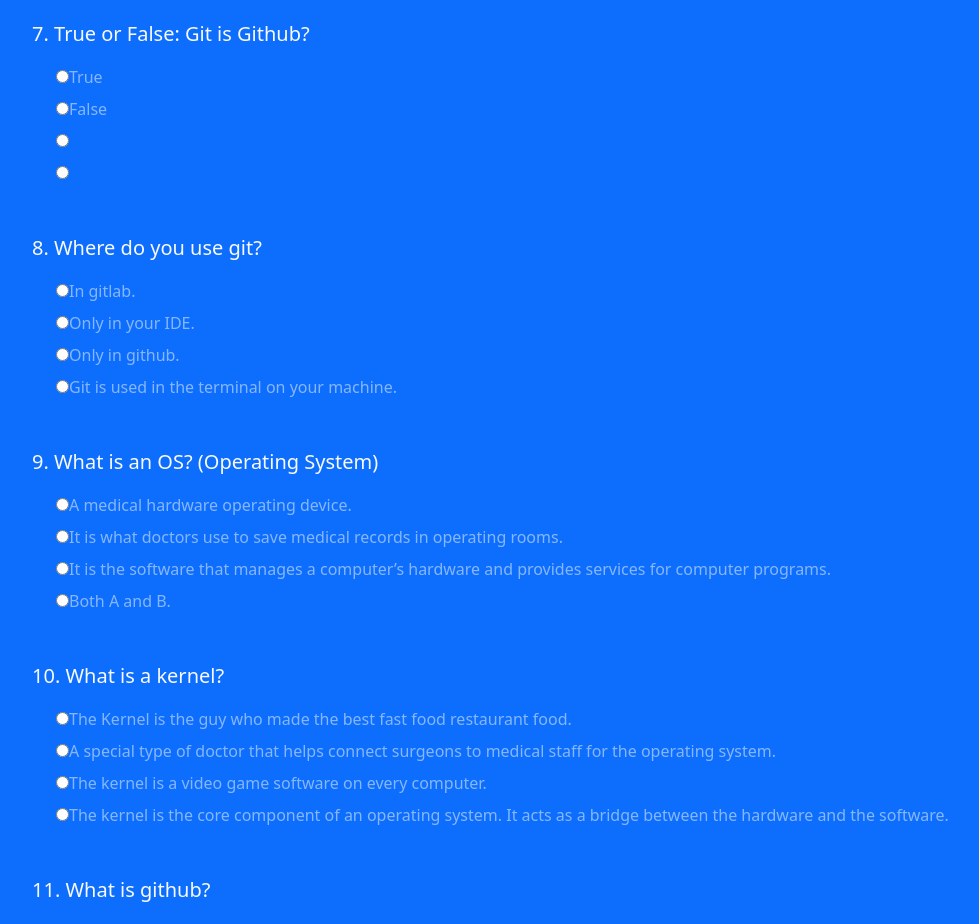
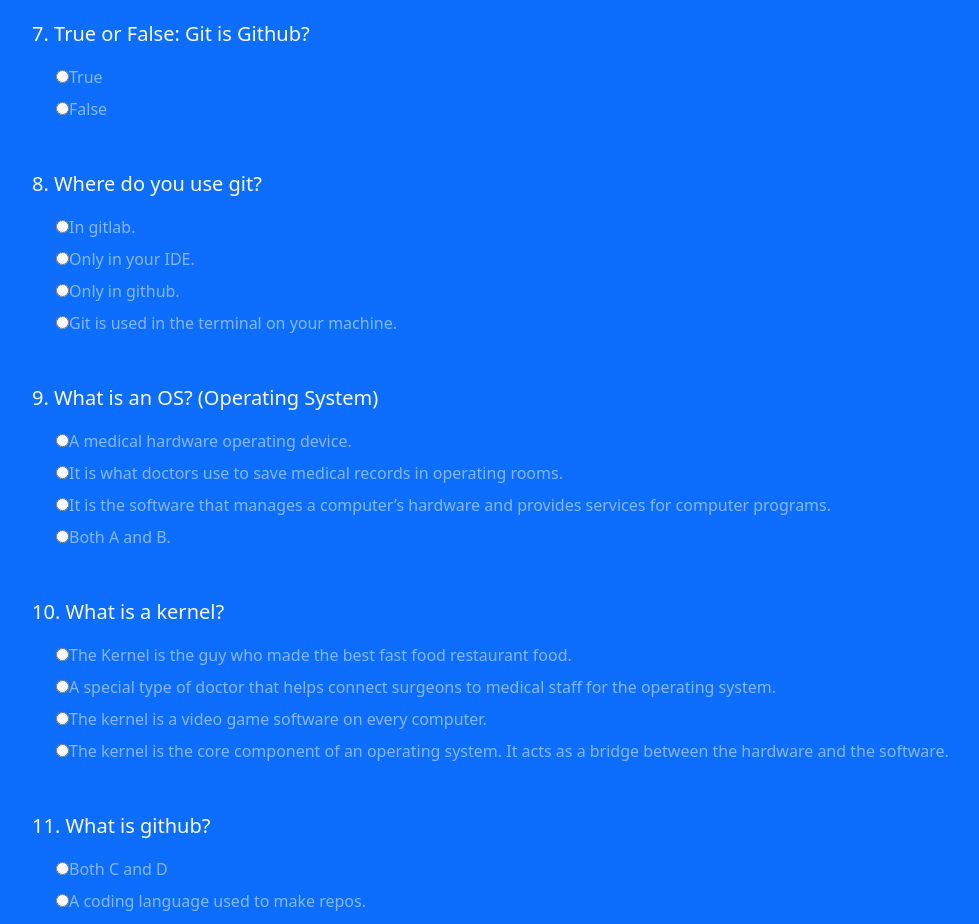
Before and after one commit to Kerlin-Augustin/gitExam, a React (Vite) app: page / in a window 1280 px wide. Shown: the part 1580-2504 px from the top of the page, without its empty margins (50-1029 px from the left). Built offline with nearby package versions, Linux system fonts and the light colour scheme.

Commit message:
Extra Radio button clean up (#3)
* converted bootstrap link to npm package

* refactoring

* comments

* removed explicit state typing

* conditionally render option3 and 4

* removed comment

```diff
--- a/index.html
+++ b/index.html
@@ -4,8 +4,6 @@
 <head>
   <meta charset="UTF-8">
   <meta name="viewport" content="width=device-width, initial-scale=1.0">
-  <link href="https://cdn.jsdelivr.net/npm/bootstrap@5.3.3/dist/css/bootstrap.min.css" rel="stylesheet"
-    integrity="sha384-QWTKZyjpPEjISv5WaRU9OFeRpok6YctnYmDr5pNlyT2bRjXh0JMhjY6hW+ALEwIH" crossorigin="anonymous">
   <title>Git Exam</title>
 </head>
 
--- a/package.json
+++ b/package.json
@@ -14,6 +14,7 @@
   },
   "dependencies": {
     "@eslint/eslintrc": "^3.2.0",
+    "bootstrap": "^5.3.3",
     "react": "^18.3.1",
     "react-dom": "^18.3.1"
   },
--- a/src/components/Quiz/QuizForm/QuizForm.tsx
+++ b/src/components/Quiz/QuizForm/QuizForm.tsx
@@ -5,8 +5,8 @@
 
 function QuizForm() {
 
-  const [percentScore, setPercentScore] = useState<number>(0);
-  const [showScoreBlock, setShowScoreBlock] = useState<boolean>(false);
+  const [percentScore, setPercentScore] = useState(0);
+  const [showScoreBlock, setShowScoreBlock] = useState(false);
 
   const correctAnswers: string[] = [
     'A',
--- a/src/components/Quiz/QuizQuestions/QuizQuestion.tsx
+++ b/src/components/Quiz/QuizQuestions/QuizQuestion.tsx
@@ -32,11 +32,11 @@
           <input type="radio" name={inputName} value="B" />
           <label className="form-check-label">{option2}</label>
         </div>
-        <div className="form-check my-2 text-white-50">
+        <div className={`form-check my-2 text-white-50 ${!option3 ? "d-none" : ""}`}>
           <input type="radio" name={inputName} value="C" />
           <label className="form-check-label">{option3}</label>
         </div>
-        <div className="form-check my-2 text-white-50">
+        <div className={`form-check my-2 text-white-50 ${!option4 ? "d-none" : ""}`}>
           <input type="radio" name={inputName} value="D" />
           <label className="form-check-label">{option4}</label>
         </div>
--- a/src/main.jsx
+++ b/src/main.jsx
@@ -1,6 +1,7 @@
 import { StrictMode } from 'react'
 import { createRoot } from 'react-dom/client'
-import App from './App.tsx'
+import App from './App'
+import 'bootstrap/dist/css/bootstrap.min.css';
 
 createRoot(document.getElementById('root')).render(
   <StrictMode>
```
Also changed, not shown: 1 other file (tests, documents, lock files or other folders).
